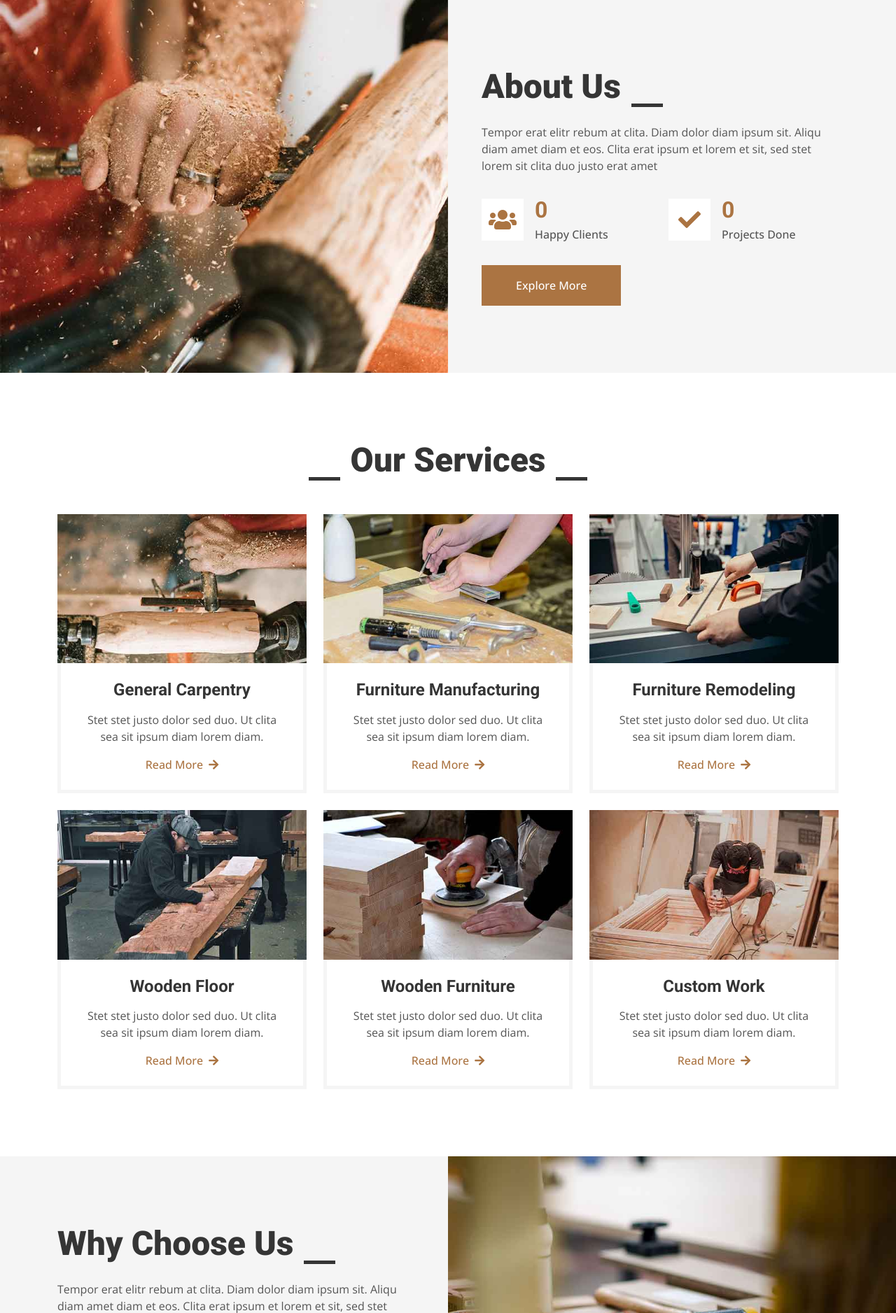
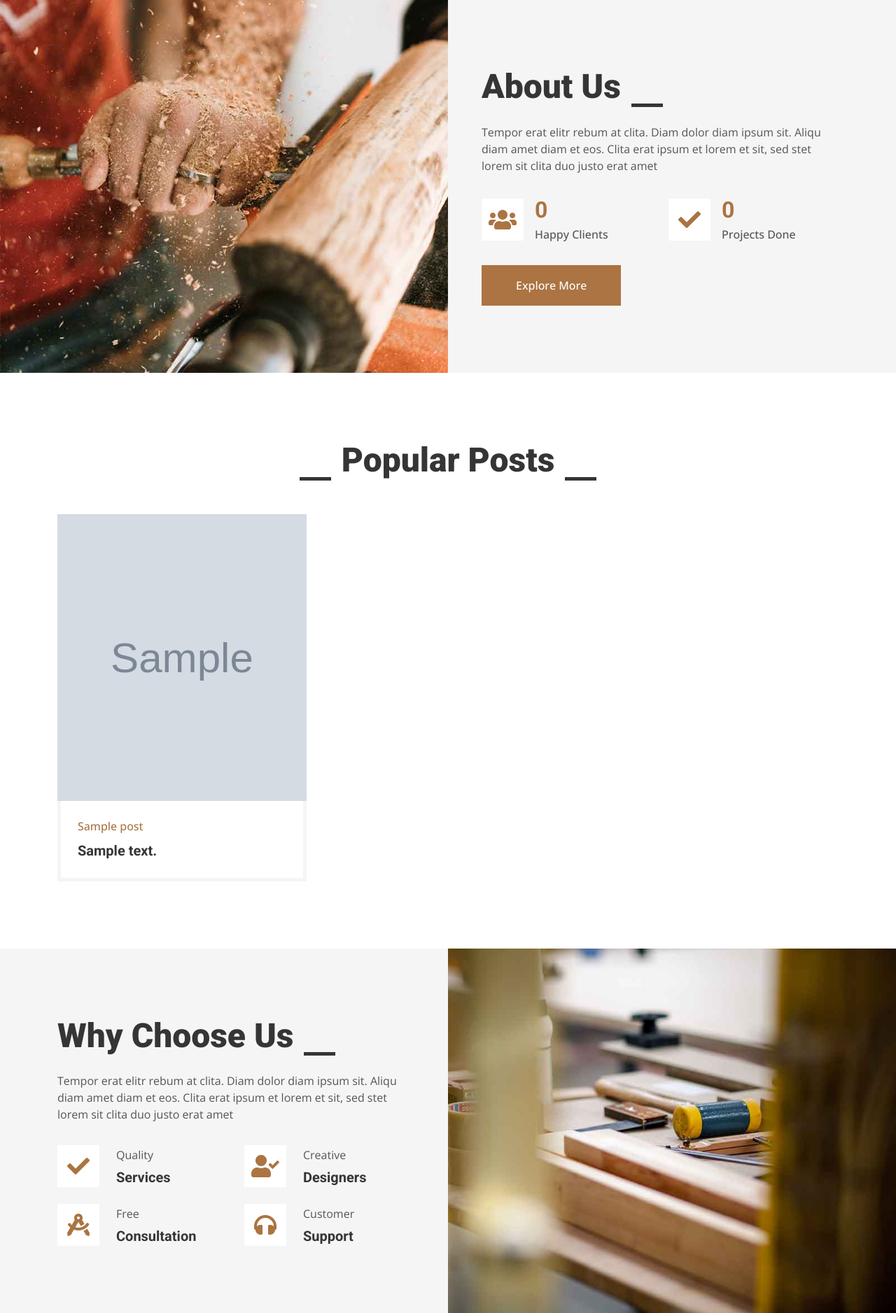
Before and after one commit to hesam-sa/Woody, a Django app: page / in a window 1280 px wide. Shown: the part 1177-3054 px from the top of the page at 70% size. Run offline with Django 5.2, Linux system fonts and the light colour scheme; tables that the repository leaves empty hold one stand-in row (values such as "Sample post"); grey boxes marked "Sample" are stand-in pictures; some libraries are stand-ins or nearby versions.

Commit message:
8/25/2024 20:42

```diff
--- a/blog/templatetags/blog_tags.py
+++ b/blog/templatetags/blog_tags.py
@@ -1,5 +1,6 @@
 from django import template
-from blog.models import UserProfile
+from blog.models import UserProfile,Post
+
 
 register = template.Library()
 
@@ -8,3 +9,9 @@ def profiles():
 
     posts = UserProfile.objects.exclude(user="3")
     return {'posts':posts}
+
+@register.inclusion_tag('website/popularpost.html')
+def popularposts():
+
+    posts = Post.objects.all().order_by('-counted_view')[:6]
+    return {'posts':posts}
--- a/templates/website/index.html
+++ b/templates/website/index.html
@@ -84,7 +84,7 @@
 
 
     <!-- Service Start -->
-    {% include 'website/service.html' %}
+    {% popularposts %}
     <!-- Service End -->
 
 
--- /dev/null
+++ b/templates/website/popularpost.html
@@ -0,0 +1,32 @@
+{% load static %}
+<div class="container-xxl py-5">
+    <div class="container">
+        <div class="section-title text-center">
+            <h1 class="display-5 mb-5">Popular Posts</h1>
+        </div>
+        <div class="row g-4">
+            {% for post in posts %}
+            <div class="col-lg-4 col-md-6 portfolio-item first wow fadeInUp" data-wow-delay="0.1s">
+
+                <div class="rounded overflow-hidden">
+                    <div class="position-relative overflow-hidden">
+                        <img class="img-fluid w-100" src={{post.image.url}} alt="">
+                        <div class="portfolio-overlay">
+                            <a class="btn btn-square btn-outline-light mx-1" href={{post.image.url}}  data-lightbox="portfolio"><i class="fa fa-eye"></i></a>
+                            <a class="btn btn-square btn-outline-light mx-1" href="{% url 'blog:single' pid=post.id %}"><i class="fa fa-link"></i></a>
+
+                        </div>
+                    </div>
+                    <div class="border border-5 border-light border-top-0 p-4">
+                        <p class="text-primary fw-medium mb-2">{{post.title}}</p>
+                        <h5 class="lh-base mb-0">{{ post.content|truncatechars:20 }}</a>
+
+                    </div>
+                </div>
+            </div>
+
+            {% endfor %}
+
+        </div>
+    </div>
+</div>
--- a/templates/website/service.html
+++ /dev/null
@@ -1,82 +0,0 @@
-{% load static %}
-<div class="container-xxl py-5">
-    <div class="container">
-        <div class="section-title text-center">
-            <h1 class="display-5 mb-5">Our Services</h1>
-        </div>
-        <div class="row g-4">
-            <div class="col-md-6 col-lg-4 wow fadeInUp" data-wow-delay="0.1s">
-                <div class="service-item">
-                    <div class="overflow-hidden">
-                        <img class="img-fluid" src="{% static 'img/service-1.jpg' %}" alt="">
-                    </div>
-                    <div class="p-4 text-center border border-5 border-light border-top-0">
-                        <h4 class="mb-3">General Carpentry</h4>
-                        <p>Stet stet justo dolor sed duo. Ut clita sea sit ipsum diam lorem diam.</p>
-                        <a class="fw-medium" href="">Read More<i class="fa fa-arrow-right ms-2"></i></a>
-                    </div>
-                </div>
-            </div>
-            <div class="col-md-6 col-lg-4 wow fadeInUp" data-wow-delay="0.3s">
-                <div class="service-item">
-                    <div class="overflow-hidden">
-                        <img class="img-fluid" src="{% static 'img/service-2.jpg' %}" alt="">
-                    </div>
-                    <div class="p-4 text-center border border-5 border-light border-top-0">
-                        <h4 class="mb-3">Furniture Manufacturing</h4>
-                        <p>Stet stet justo dolor sed duo. Ut clita sea sit ipsum diam lorem diam.</p>
-                        <a class="fw-medium" href="">Read More<i class="fa fa-arrow-right ms-2"></i></a>
-                    </div>
-                </div>
-            </div>
-            <div class="col-md-6 col-lg-4 wow fadeInUp" data-wow-delay="0.5s">
-                <div class="service-item">
-                    <div class="overflow-hidden">
-                        <img class="img-fluid" src="{% static 'img/service-3.jpg' %}" alt="">
-                    </div>
-                    <div class="p-4 text-center border border-5 border-light border-top-0">
-                        <h4 class="mb-3">Furniture Remodeling</h4>
-                        <p>Stet stet justo dolor sed duo. Ut clita sea sit ipsum diam lorem diam.</p>
-                        <a class="fw-medium" href="">Read More<i class="fa fa-arrow-right ms-2"></i></a>
-                    </div>
-                </div>
-            </div>
-            <div class="col-md-6 col-lg-4 wow fadeInUp" data-wow-delay="0.1s">
-                <div class="service-item">
-                    <div class="overflow-hidden">
-                        <img class="img-fluid" src="{% static 'img/service-4.jpg' %}" alt="">
-                    </div>
-                    <div class="p-4 text-center border border-5 border-light border-top-0">
-                        <h4 class="mb-3">Wooden Floor</h4>
-                        <p>Stet stet justo dolor sed duo. Ut clita sea sit ipsum diam lorem diam.</p>
-                        <a class="fw-medium" href="">Read More<i class="fa fa-arrow-right ms-2"></i></a>
-                    </div>
-                </div>
-            </div>
-            <div class="col-md-6 col-lg-4 wow fadeInUp" data-wow-delay="0.3s">
-                <div class="service-item">
-                    <div class="overflow-hidden">
-                        <img class="img-fluid" src="{% static 'img/service-5.jpg' %}" alt="">
-                    </div>
-                    <div class="p-4 text-center border border-5 border-light border-top-0">
-                        <h4 class="mb-3">Wooden Furniture</h4>
-                        <p>Stet stet justo dolor sed duo. Ut clita sea sit ipsum diam lorem diam.</p>
-                        <a class="fw-medium" href="">Read More<i class="fa fa-arrow-right ms-2"></i></a>
-                    </div>
-                </div>
-            </div>
-            <div class="col-md-6 col-lg-4 wow fadeInUp" data-wow-delay="0.5s">
-                <div class="service-item">
-                    <div class="overflow-hidden">
-                        <img class="img-fluid" src="{% static 'img/service-6.jpg' %}" alt="">
-                    </div>
-                    <div class="p-4 text-center border border-5 border-light border-top-0">
-                        <h4 class="mb-3">Custom Work</h4>
-                        <p>Stet stet justo dolor sed duo. Ut clita sea sit ipsum diam lorem diam.</p>
-                        <a class="fw-medium" href="">Read More<i class="fa fa-arrow-right ms-2"></i></a>
-                    </div>
-                </div>
-            </div>
-        </div>
-    </div>
-</div>
```
Also changed, not shown: templates/website/team.html (+1 -48 lines), media/users/testimonial-2_HcKklOk.jpg (added).
